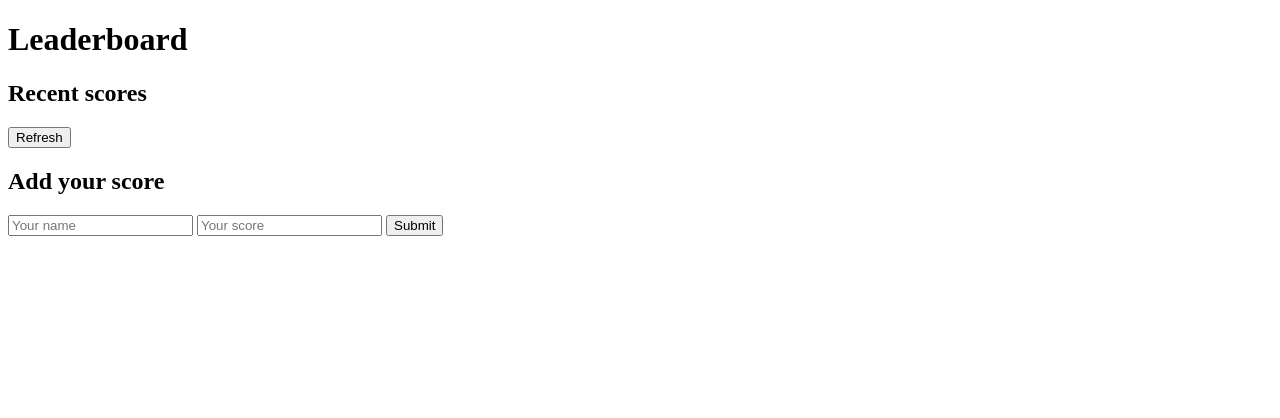
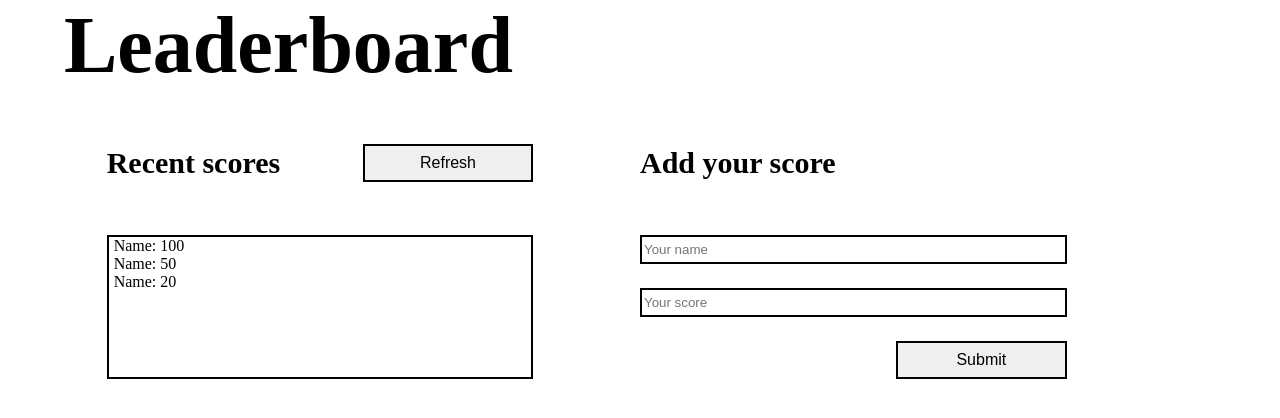
Before and after one commit to fibini/Leaderboard-App, a website built with webpack: page src/index.html in a window 1280 px wide. Built offline with nearby package versions, Linux system fonts and the light colour scheme.

Commit message:
Add minor styling to the page and made 1 module

```diff
--- a/src/index.html
+++ b/src/index.html
@@ -1,33 +1,33 @@
 <!DOCTYPE html>
 <html lang="en">
   <head>
-    <meta charset="UTF-8">
-    <meta http-equiv="X-UA-Compatible" content="IE=edge">
-    <meta name="viewport" content="width=device-width, initial-scale=1.0">
+    <meta charset="UTF-8" />
+    <meta http-equiv="X-UA-Compatible" content="IE=edge" />
+    <meta name="viewport" content="width=device-width, initial-scale=1.0" />
     <title>Leaderboard</title>
   </head>
   <body>
     <main>
       <h1 class="heading">Leaderboard</h1>
-    <section>
-        <div>
-        <h2 class="heading-2">Recent scores</h2>
+      <section id="leaderboard-box">
+        <div class="heading-2">
+          <h2 class="recent-scores">Recent scores</h2>
           <button class="refresh">Refresh</button>
         </div>
         <ul id="leaderboard">
           <!--dynamically created leaderboard -->
         </ul>
-        <div>
+        <div class="score-heading">
           <h2 class="add-score">Add your score</h2>
+        </div>
         <form action="" class="information">
-                <input type="text" id="name" placeholder="Your name">
-                <input type="text" id="score" placeholder="Your score">
+          <input type="text" id="name" placeholder="Your name" />
+          <input type="text" id="score" placeholder="Your score" />
+          <div class="submit-button">
             <button class="submit" type="submit">Submit</button>
+          </div>
         </form>
-        </div>
       </section>
     </main>
-
-
   </body>
 </html>
--- a/src/index.js
+++ b/src/index.js
@@ -1 +1,4 @@
-import './style.css';
+import "./style.css";
+import {getScore} from "./scores.js";
+
+getScore()
--- /dev/null
+++ b/src/scores.js
@@ -0,0 +1,22 @@
+const scores = [
+  {
+    name: "Name",
+    score: "100",
+  },
+  {
+    name: "Name",
+    score: "50",
+  },
+  {
+    name: "Name",
+    score: "20",
+  },
+];
+
+
+export const getScore = () => {
+  scores.forEach((score) => {
+    const scoreList = `<li class="score-list"><label id="" for="" class="">${score.name}: ${score.score}</label></li>`;
+    document.getElementById("leaderboard").innerHTML += scoreList;
+  });
+};
--- a/src/style.css
+++ b/src/style.css
@@ -0,0 +1,94 @@
+* {
+    margin: 0;
+    padding: 0;
+    border: 0;
+}
+
+.heading {
+    font-size: 80px;
+    margin-left: 5%;
+}
+
+#leaderboard-box {
+    display: grid;
+    grid-template-columns: 1fr 4fr 1fr 4fr 2fr;
+    grid-template-rows: 1fr 1fr;
+}
+
+.heading-2 {
+    grid-column: 2;
+    grid-row: 1;
+    display: flex;
+    justify-content: space-between;
+    align-items: center;
+}
+
+.recent-scores {
+    font-size: 30px;
+}
+
+.refresh {
+    font-size: 16px;
+    padding:8px 20px;
+    border: 2px solid black;
+    width: 40%;
+}
+
+#leaderboard {
+    display: flex;
+    flex-direction: column;
+    grid-column: 2;
+    grid-row: 2;
+    border: 2px solid black;
+    padding-left: 5px;
+}
+
+.score-heading {
+    display: flex;
+    align-items: center;
+    grid-column: 4;
+    grid-row: 1;
+}
+
+.add-score {
+
+    font-size: 30px;
+}
+
+.information {
+    display: flex;
+    flex-direction: column;
+    grid-column: 4;
+    grid-row: 2;
+    gap: 1.5rem;
+}
+
+#name {
+    border: 2px solid black;
+    padding-top: 5px;
+    padding-bottom: 5px;
+    padding-left: 2px;
+}
+
+#score {
+    border: 2px solid black;
+    padding-top: 5px;
+    padding-bottom: 5px;
+    padding-left: 2px;
+}
+
+.submit-button {
+    display: flex;
+    justify-content: flex-end;
+}
+
+.submit {
+    font-size: 16px;
+    padding:8px 20px;
+    border: 2px solid black;
+    width: 40%;
+}
+
+.score-list {
+    list-style: none;
+}
```
Lines whose indentation alone changed are shown as unchanged.
